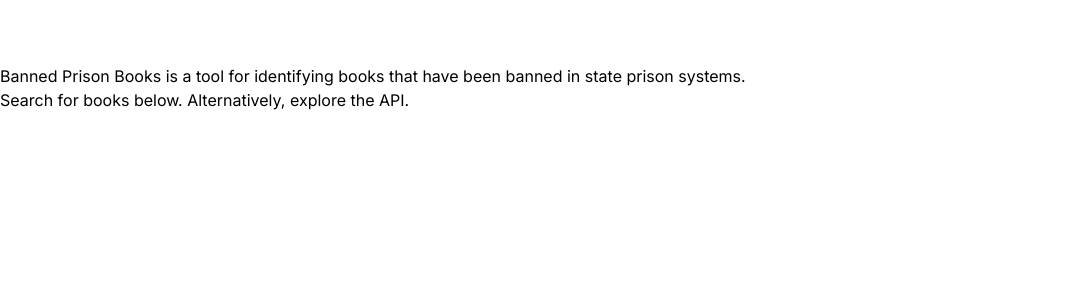
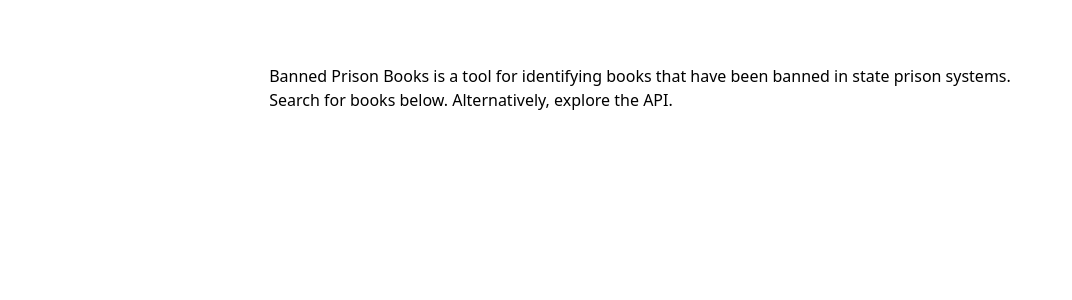
Before and after one commit to tespin/banned-prison-book-api, a Next.js app: page / in a window 1280 px wide. Shown: the top 300 px of the page, without its empty margins (0-1072 px from the left). Built offline with nearby package versions, Linux system fonts and the light colour scheme.

Commit message:
fix: adding xs flex container to layout

```diff
--- a/src/app/components/FlexContainer/FlexContainer.js
+++ b/src/app/components/FlexContainer/FlexContainer.js
@@ -7,3 +7,5 @@ function FlexContainer({ children, className }) {
     </div>
   )
 }
+
+export default FlexContainer;
--- a/src/app/layout.js
+++ b/src/app/layout.js
@@ -1,17 +1,14 @@
-import { Inter } from "next/font/google";
-import "./globals.css";
-
-const inter = Inter({ subsets: ["latin"] });
-
-export const metadata = {
-  title: "Create Next App",
-  description: "Generated by create next app",
-};
+import FlexContainer from "./components/FlexContainer";
+import './globals.css';
 
 export default function RootLayout({ children }) {
   return (
     <html lang="en">
-      <body className={inter.className}>{children}</body>
+      <body>
+        <FlexContainer className='xs:flex-col xs:items-center w-full'>
+          {children}
+        </FlexContainer>
+      </body>
     </html>
   );
 }
```
